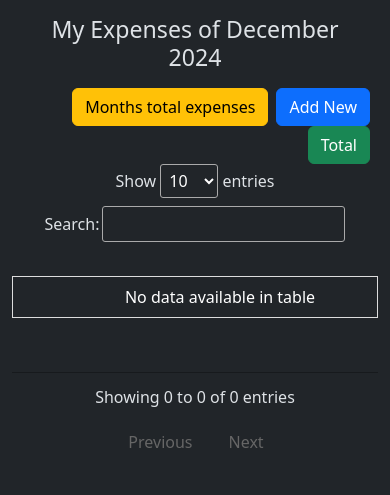
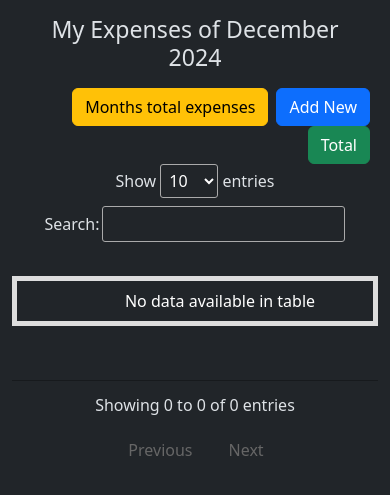
Before and after one commit to ShamiTheWebdeveloper/Monthly-Expense-Management, a PHP site: page / in a window 390 px wide. Shown: the top 495 px of the page. Run offline with PHP 8.4, Linux system fonts and the light colour scheme; data comes from the database, SQL or seed files in the repository; data that the repository does not hold is empty; some libraries are stand-ins or nearby versions.

Commit message:
responsive a table

```diff
--- a/index.php
+++ b/index.php
@@ -30,7 +30,7 @@ include 'config.php'; ?>
 
             .current-month-table tr {
                 margin-bottom: 20px;
-                border: 1px solid #ddd;
+                border: 5px solid #ddd;
             }
 
             .current-month-table td {
```
